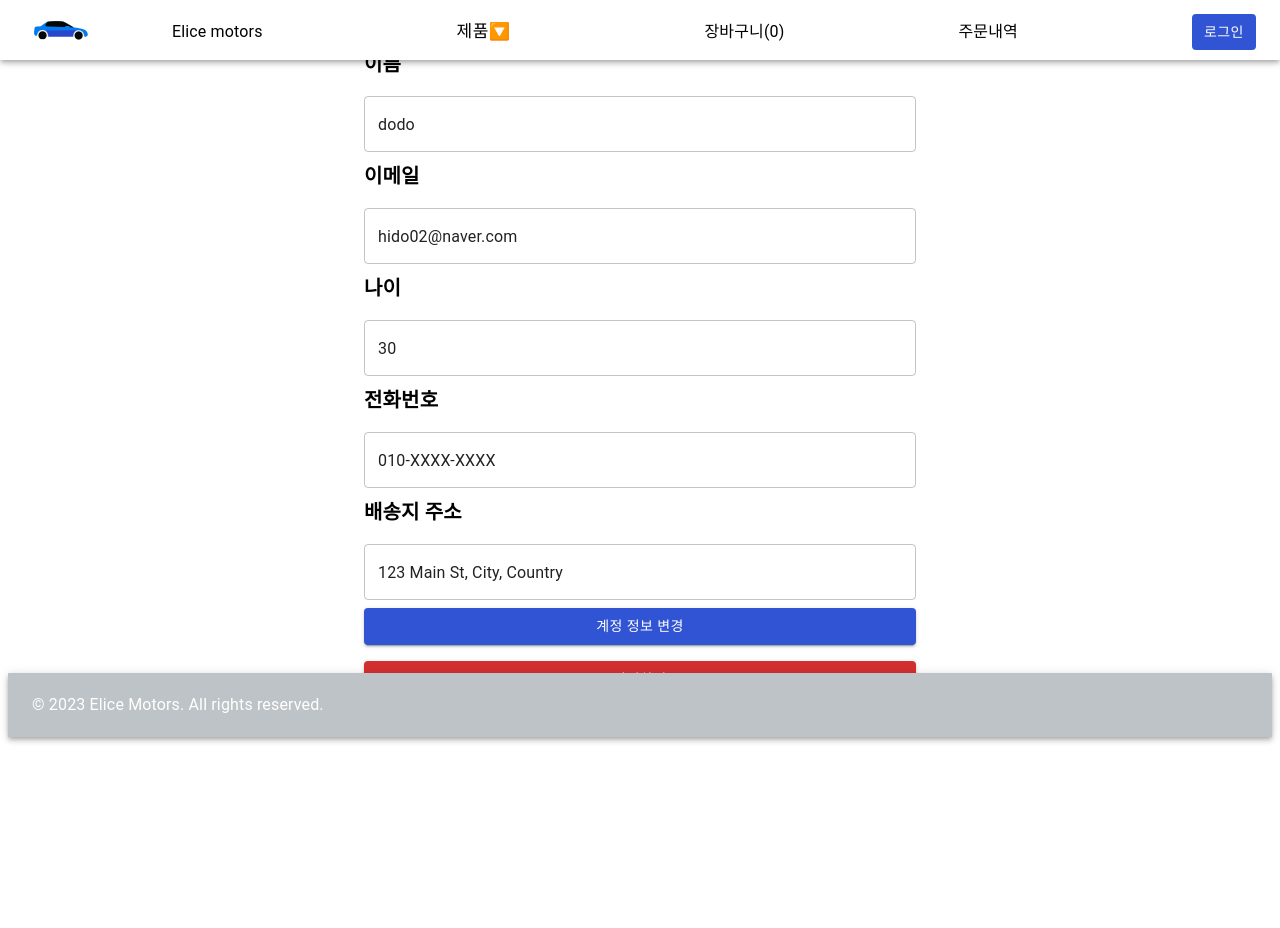
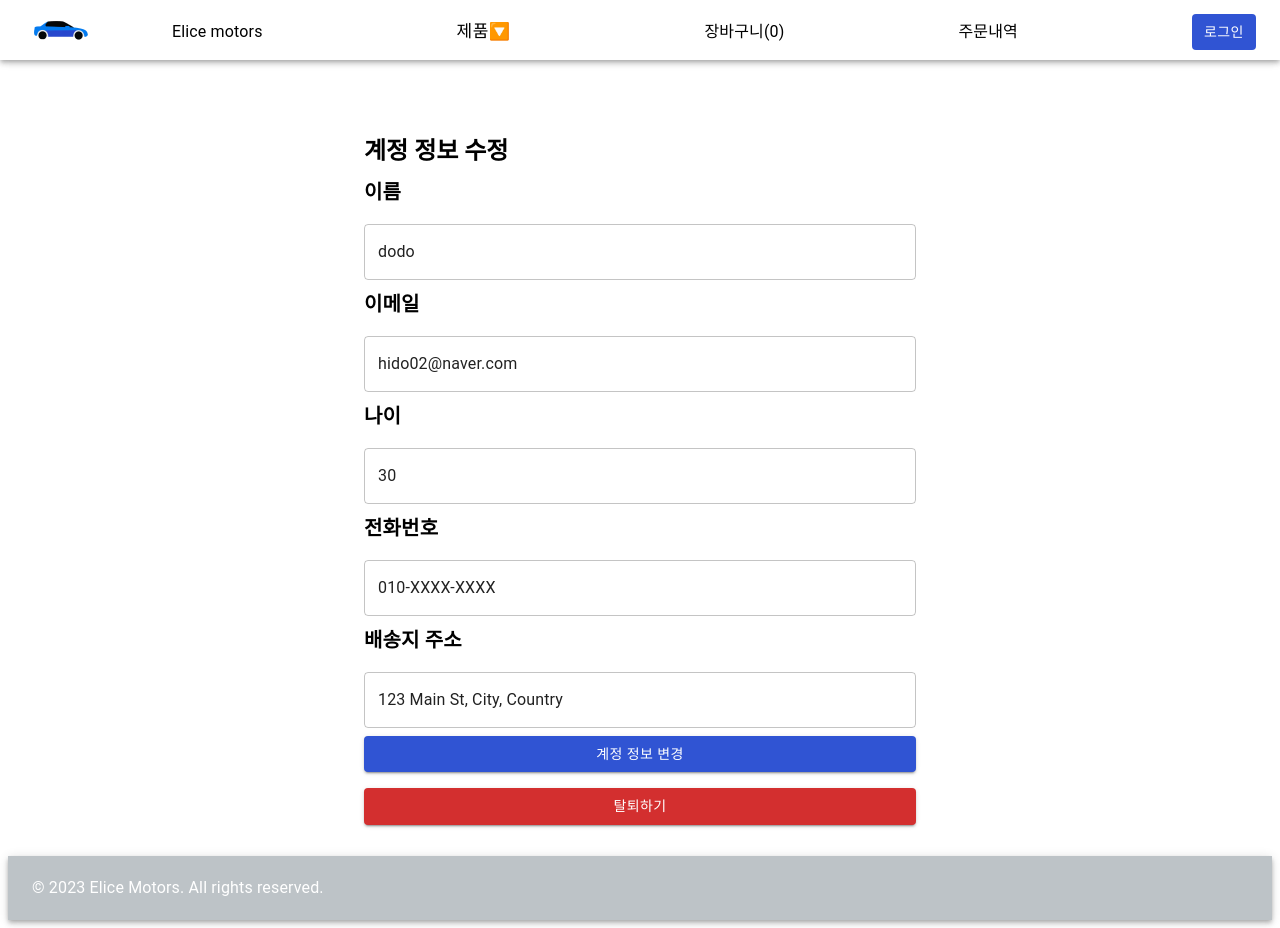
Before and after one commit to Elice-motors/Elice-motors-front, a React (Create React App) app: page /mypage in a window 1280 px wide. Before the commit the page ends 800 px from the top, so only its background shows below. Built offline with nearby package versions, Linux system fonts and the light colour scheme.

Commit message:
style: style 수정

```diff
--- a/src/pages/user/Login.js
+++ b/src/pages/user/Login.js
@@ -1,5 +1,12 @@
 import React, { useState } from "react";
-import { Container, TextField, Button, Grid, Paper, Typography } from "@mui/material";
+import {
+  Container,
+  TextField,
+  Button,
+  Grid,
+  Paper,
+  Typography,
+} from "@mui/material";
 import { Link } from "react-router-dom";
 
 const Login = () => {
@@ -22,13 +29,22 @@ const Login = () => {
   };
 
   return (
+    <div
+      style={{
+        display: "flex",
+        alignItems: "center",
+        height: "100vh",
+      }}
+    >
       <Container maxWidth="sm">
         <Paper elevation={3} style={{ padding: "20px", marginTop: "20px" }}>
           <h2 style={{ textAlign: "center" }}>로그인</h2>
           <form>
             <Grid container spacing={2}>
               <Grid item xs={12}>
-              <Typography variant="h7" sx={{ fontWeight: 'bold' }}>이메일</Typography>
+                <Typography variant="h7" sx={{ fontWeight: "bold" }}>
+                  이메일
+                </Typography>
                 <TextField
                   fullWidth
                   placeholder="이메일을 입력해주세요."
@@ -39,7 +55,9 @@ const Login = () => {
                 />
               </Grid>
               <Grid item xs={12}>
-              <Typography variant="h7" sx={{ fontWeight: 'bold' }}>비밀번호</Typography>
+                <Typography variant="h7" sx={{ fontWeight: "bold" }}>
+                  비밀번호
+                </Typography>
                 <TextField
                   fullWidth
                   placeholder="비밀번호를 입력해주세요."
@@ -56,10 +74,18 @@ const Login = () => {
             </Grid>
           </form>
         </Paper>
-      <Link to="/register" style={{ display: 'flex', justifyContent: 'center', marginTop: '20px' }}>
+        <Link
+          to="/register"
+          style={{
+            display: "flex",
+            justifyContent: "center",
+            marginTop: "20px",
+          }}
+        >
           아직 계정이 없다면 회원가입해주세요!
         </Link>
       </Container>
+    </div>
   );
 };
 
--- a/src/pages/user/Mypage.js
+++ b/src/pages/user/Mypage.js
@@ -1,23 +1,17 @@
-import React, { useState } from 'react';
-import {
-  Button,
-  Container,
-  TextField,
-  Typography,
-  Grid,
-} from '@mui/material';
-import Dialog from '@mui/material/Dialog';
-import DialogTitle from '@mui/material/DialogTitle';
-import DialogContent from '@mui/material/DialogContent';
-import DaumPostcode from 'react-daum-postcode';
+import React, { useState } from "react";
+import { Button, Container, TextField, Typography, Grid } from "@mui/material";
+import Dialog from "@mui/material/Dialog";
+import DialogTitle from "@mui/material/DialogTitle";
+import DialogContent from "@mui/material/DialogContent";
+import DaumPostcode from "react-daum-postcode";
 
 const Mypage = () => {
   const [user, setUser] = useState({
-    name: 'dodo',
-    email: 'hido02@naver.com',
+    name: "dodo",
+    email: "hido02@naver.com",
     age: 30,
-    phoneNumber: '010-XXXX-XXXX',
-    address: '123 Main St, City, Country',
+    phoneNumber: "010-XXXX-XXXX",
+    address: "123 Main St, City, Country",
   });
 
   const daum = window.daum;
@@ -28,8 +22,8 @@ const Mypage = () => {
   };
 
   const [isPostcodeOpen, setPostcodeOpen] = useState(false);
-  const [postcode, setPostcode] = useState('');
-  const [address, setAddress] = useState('');
+  const [postcode, setPostcode] = useState("");
+  const [address, setAddress] = useState("");
   const [isUsingAccountAddress, setUsingAccountAddress] = useState(true);
 
   const handleComplete = (data) => {
@@ -51,7 +45,7 @@ const Mypage = () => {
   };
 
   const useAccountAddress = () => {
-    const accountAddressValue = 'Account Address Here';
+    const accountAddressValue = "Account Address Here";
 
     setUsingAccountAddress(true);
     setAddress(accountAddressValue);
@@ -60,12 +54,20 @@ const Mypage = () => {
   };
 
   return (
+    <div
+      style={{
+        display: "flex",
+        marginTop: "80px",
+        alignItems: "center",
+        height: "100vh",
+      }}
+    >
       <Container maxWidth="sm">
-<Typography variant="h5" gutterBottom style={{ fontWeight: 'bold' }}>
+        <Typography variant="h5" gutterBottom style={{ fontWeight: "bold" }}>
           계정 정보 수정
         </Typography>
         <form>
-        <Typography variant="h6" style={{ fontWeight: 'bold' }}>
+          <Typography variant="h6" style={{ fontWeight: "bold" }}>
             이름
           </Typography>
           <TextField
@@ -76,7 +78,7 @@ const Mypage = () => {
             onChange={handleInputChange}
             name="name"
           />
-        <Typography variant="h6" style={{ fontWeight: 'bold' }}>
+          <Typography variant="h6" style={{ fontWeight: "bold" }}>
             이메일
           </Typography>
           <TextField
@@ -87,7 +89,7 @@ const Mypage = () => {
             onChange={handleInputChange}
             name="email"
           />
-        <Typography variant="h6" style={{ fontWeight: 'bold' }}>
+          <Typography variant="h6" style={{ fontWeight: "bold" }}>
             나이
           </Typography>
           <TextField
@@ -98,7 +100,7 @@ const Mypage = () => {
             onChange={handleInputChange}
             name="age"
           />
-        <Typography variant="h6" style={{ fontWeight: 'bold' }}>
+          <Typography variant="h6" style={{ fontWeight: "bold" }}>
             전화번호
           </Typography>
           <TextField
@@ -109,18 +111,23 @@ const Mypage = () => {
             onChange={handleInputChange}
             name="phoneNumber"
           />
-        <Typography variant="h6" style={{ fontWeight: 'bold' }}>
+          <Typography variant="h6" style={{ fontWeight: "bold" }}>
             배송지 주소
           </Typography>
           <TextField
             variant="outlined"
             fullWidth
             margin="normal"
-          value={isUsingAccountAddress ? user.address : `${postcode} ${address}`}
+            value={
+              isUsingAccountAddress ? user.address : `${postcode} ${address}`
+            }
             onClick={() => setPostcodeOpen(true)}
           />
-        <Dialog open={isPostcodeOpen} onClose={() => setPostcodeOpen(false)}
-          sx={{ '& .MuiDialog-paper': { width: '80%', height: '80%' } }}>
+          <Dialog
+            open={isPostcodeOpen}
+            onClose={() => setPostcodeOpen(false)}
+            sx={{ "& .MuiDialog-paper": { width: "80%", height: "80%" } }}
+          >
             <DialogTitle>배송지 주소 입력</DialogTitle>
             <DialogContent>
               <DaumPostcode onComplete={handleComplete} />
@@ -128,26 +135,19 @@ const Mypage = () => {
           </Dialog>
           <Grid container spacing={2}>
             <Grid item xs={12}>
-            <Button
-              variant="contained"
-              color="primary"
-              fullWidth
-            >
+              <Button variant="contained" color="primary" fullWidth>
                 계정 정보 변경
               </Button>
             </Grid>
             <Grid item xs={12}>
-            <Button
-              variant="contained"
-              color="error"
-              fullWidth
-            >
+              <Button variant="contained" color="error" fullWidth>
                 탈퇴하기
               </Button>
             </Grid>
           </Grid>
         </form>
       </Container>
+    </div>
   );
 };
 
--- a/src/pages/user/Register.js
+++ b/src/pages/user/Register.js
@@ -59,6 +59,13 @@ const Register = () => {
   };
 
   return (
+    <div
+      style={{
+        display: "flex",
+        alignItems: "center",
+        height: "100vh",
+      }}
+    >
       <Container maxWidth="sm">
         <Paper elevation={3} style={{ padding: "20px", marginTop: "20px" }}>
           <CenteredTitle>회원가입</CenteredTitle>
@@ -68,11 +75,7 @@ const Register = () => {
                 <Typography variant="h7" sx={{ fontWeight: "bold" }}>
                   이름
                 </Typography>
-              <TextField
-                fullWidth
-                value={name}
-                onChange={handleNameChange}
-              />
+                <TextField fullWidth value={name} onChange={handleNameChange} />
               </Grid>
               <Grid item xs={12}>
                 <Typography variant="h7" sx={{ fontWeight: "bold" }}>
@@ -90,7 +93,11 @@ const Register = () => {
                 <Typography variant="h7" sx={{ fontWeight: "bold" }}>
                   비밀번호
                 </Typography>
-              <TextField fullWidth type="password" onChange={validatePassword} />
+                <TextField
+                  fullWidth
+                  type="password"
+                  onChange={validatePassword}
+                />
               </Grid>
               <Grid item xs={12}>
                 <Typography variant="h7" sx={{ fontWeight: "bold" }}>
@@ -115,6 +122,7 @@ const Register = () => {
           </CenteredLink>
         </Paper>
       </Container>
+    </div>
   );
 };
 
```
Lines whose indentation alone changed are shown as unchanged.
